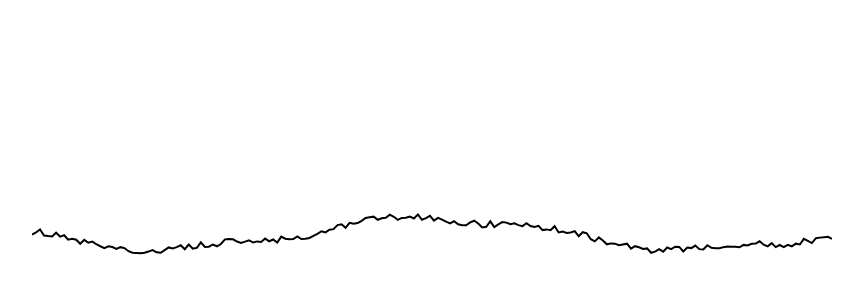
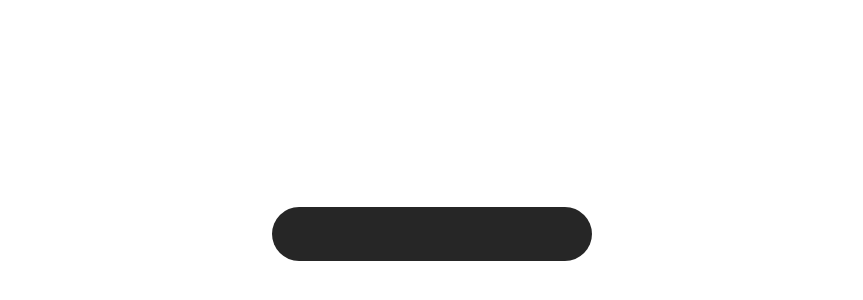
Before and after one commit to ayayamikam/midas, a plain HTML site: page index.html in a window 1280 px wide. Shown: the part 166-466 px from the top of the page, without its empty margins (208-1071 px from the left). Drawn offline with Linux system fonts and the light colour scheme.

Commit message:
Update index.html

```diff
--- a/index.html
+++ b/index.html
@@ -6,176 +6,58 @@
   <title></title>
 
   <style>
-    body {
+    html, body {
       margin: 0;
+      padding: 0;
       background: #ffffff;
+      height: 100%;
+      width: 100%;
       display: flex;
+      justify-content: center;
       align-items: center;
-      justify-content: center;
-      height: 100vh;
-      touch-action: manipulation;
-      -webkit-user-select: none;
-      user-select: none;
-      position: relative;
-      font-family: system-ui, -apple-system, BlinkMacSystemFont, sans-serif;
+      overflow: hidden;
     }
 
-    #wave {
-      width: 90vw;
-      max-width: 800px;
-      height: 120px;
-      display: block;
+    /* עיצוב מינימליסטי לנגן */
+    audio {
+      width: 320px;
+      max-width: 85vw;
+      outline: none;
+      filter: invert(1) contrast(0) brightness(0.3);
+      opacity: 1;
+      transition: opacity 0.3s ease;
+      cursor: pointer;
     }
 
-    /* שכבת כפתור fallback: עיגול קטן שחור עם חץ לבן.
-       לא נראה עד שאנחנו צריכים אותו. */
-    #playButton {
-      position: absolute;
-      width: 56px;
-      height: 56px;
-      border-radius: 50%;
-      background: #000000;
-      color: #ffffff;
-      border: none;
-      font-size: 24px;
-      line-height: 56px;
-      text-align: center;
-      cursor: pointer;
-      padding: 0;
-      left: 50%;
-      top: 50%;
-      transform: translate(-50%, -50%);
-      display: none; /* ברירת מחדל - מוסתר */
-    }
-
-    #playButton:active {
-      scale: 0.96;
-    }
-
-    /* אזור מגע שקוף על כל המסך - נשתמש בו כניסיון ראשון לנגן */
-    #tapArea {
-      position: fixed;
-      inset: 0;
+    audio::-webkit-media-controls-panel {
       background: transparent;
-      border: none;
-      font-size: 0;
-      color: transparent;
-      cursor: pointer;
     }
   </style>
 </head>
+
 <body>
-
-  <!-- קנבס של הגל -->
-  <canvas id="wave"></canvas>
-
-  <!-- אודיו -->
-  <audio
-    id="audio"
-   src="https://raw.githubusercontent.com/ayayamikam/midas/main/midas.m4a"
-    preload="auto">
+  <audio id="soundPlayer" controls preload="auto">
+    <source src="https://raw.githubusercontent.com/ayayamikam/midas/main/midas.m4a" type="audio/mp4" />
+    הדפדפן שלך אינו תומך בניגון קבצי שמע.
   </audio>
 
-  <!-- אזור מגע שקוף - ניסיון ראשוני -->
-  <button id="tapArea" aria-label="tap to play audio"></button>
+  <script>
+    const player = document.getElementById("soundPlayer");
 
-  <!-- fallback ויזואלי אם עדיין לא עובד -->
-  <button id="playButton" aria-label="play">▶︎</button>
-
-  <script>
-    const audioEl = document.getElementById('audio');
-    const canvas = document.getElementById('wave');
-    const ctx = canvas.getContext('2d');
-    const tapArea = document.getElementById('tapArea');
-    const playButton = document.getElementById('playButton');
-
-    // ---------- ציור הגל ----------
-    function resizeCanvas() {
-      const dpr = window.devicePixelRatio || 1;
-      const cssW = canvas.clientWidth;
-      const cssH = canvas.clientHeight;
-      canvas.width = cssW * dpr;
-      canvas.height = cssH * dpr;
-      ctx.setTransform(1,0,0,1,0,0); // reset scale לפני שמגדילים שוב
-      ctx.scale(dpr, dpr);
-    }
-    window.addEventListener('resize', resizeCanvas);
-    resizeCanvas();
-
-    const POINTS = 200;
-    let baseWave = [];
-    for (let i = 0; i < POINTS; i++) {
-      const t = i / (POINTS - 1);
-      const noise = (Math.random() * 0.4 - 0.2);
-      const shape = Math.sin(t * Math.PI * 2 * 1.5) * 0.6;
-      baseWave.push(shape * 0.6 + noise * 0.4);
-    }
-
-    let t0 = performance.now();
-
-    function drawFrame(now) {
-      const elapsed = (now - t0) / 1000;
-      const w = canvas.clientWidth;
-      const h = canvas.clientHeight;
-
-      ctx.clearRect(0, 0, w, h);
-      ctx.beginPath();
-      ctx.lineWidth = 2;
-      ctx.strokeStyle = '#000000';
-
-      for (let i = 0; i < POINTS; i++) {
-        const x = (i / (POINTS - 1)) * w;
-        const breathe = Math.sin(elapsed * 0.8 + i * 0.15) * 0.07;
-        const yNorm = baseWave[i] + breathe;
-        const y = h / 2 + yNorm * (h * 0.35);
-
-        if (i === 0) ctx.moveTo(x, y);
-        else ctx.lineTo(x, y);
-      }
-      ctx.stroke();
-      requestAnimationFrame(drawFrame);
-    }
-    requestAnimationFrame(drawFrame);
-
-    // ---------- לוגיקת אודיו ----------
-    // נסיון ראשון לנגן מיד כשיש מגע במסך
-    async function tryPlayDirect() {
-      try {
-        await audioEl.play();
-        // אם הצליח:
-        tapArea.style.display = 'none';
-        playButton.style.display = 'none';
-      } catch (err) {
-        // אם נכשל (אייפון עדיין חוסם):
-        // נציג את הכפתור השחור באמצע.
-        playButton.style.display = 'block';
-      }
-    }
-
-    // נסה לנגן מיד כשהעמוד נטען (יעבוד אולי בדסקטופ/אנדרואיד)
-    document.addEventListener('DOMContentLoaded', () => {
-      tryPlayDirect();
+    // לוודא שהנגן נשאר גלוי וניתן ללחוץ שוב
+    player.addEventListener("ended", () => {
+      // מחזירים את הנגן למצב מוכן
+      player.currentTime = 0;
+      player.pause();
+      player.style.opacity = "1";
     });
 
-    // טאץ' בכל המסך
-    tapArea.addEventListener('click', () => {
-      tryPlayDirect();
+    // אם מישהו לחץ על pause או סיים לשמוע – אין שינוי בתצוגה
+    player.addEventListener("pause", () => {
+      player.style.opacity = "1";
     });
-    tapArea.addEventListener('touchstart', () => {
-      tryPlayDirect();
-    }, {passive:true});
-
-    // ואם זה עדיין לא עבד, לחיצה על העיגול ▶︎ תנגן בוודאות
-    playButton.addEventListener('click', async () => {
-      try {
-        await audioEl.play();
-        tapArea.style.display = 'none';
-        playButton.style.display = 'none';
-      } catch(e){
-        // אם גם פה לא עובד - זה אומר שספארי לא אוהב את המקור (CORS / cross-origin)
-        // במקרה הזה נדבר על שלב ב': לארח את האודיו אצלך במקום Vocaroo.
-        console.log("audio still blocked", e);
-      }
+    player.addEventListener("play", () => {
+      player.style.opacity = "1";
     });
   </script>
 </body>
```
